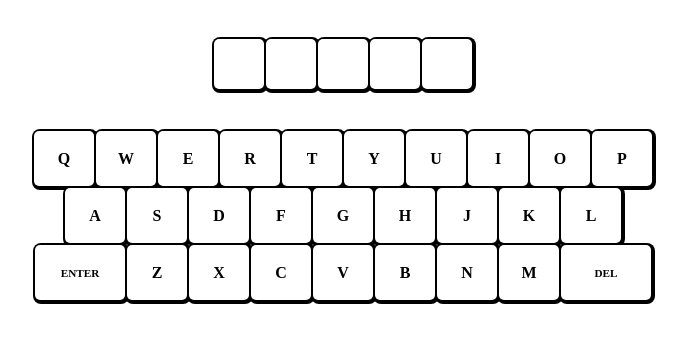
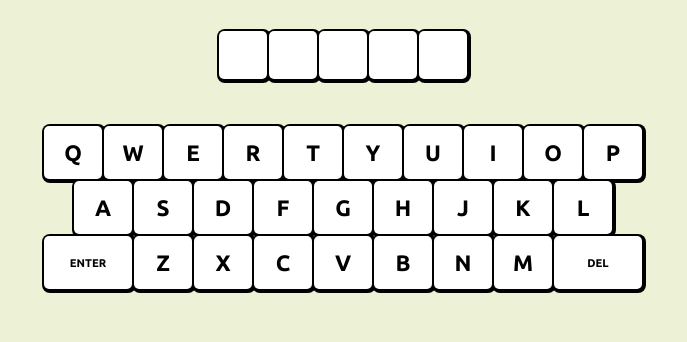
Before and after one commit to jdegeus/better-wordle, a Next.js app: page / in a window 1280 px wide. Shown: the top 342 px of the page, without its empty margins (297-984 px from the left). Built offline with nearby package versions, Linux system fonts and the light colour scheme.

Commit message:
changed font and color

```diff
--- /dev/null
+++ b/components/layout.jsx
@@ -0,0 +1,21 @@
+// import Navbar from './navbar';
+// import Footer from './footer';
+
+import { Ubuntu } from 'next/font/google';
+
+const ubuntu = Ubuntu({
+  subsets: ['latin'],
+  display: 'swap',
+  weight: ["300", "400", "500", "700"]
+});
+
+
+export default function Layout({ children }) {
+  return (
+    <>
+      {/* <Navbar /> */}
+      <main className={ubuntu.className}>{children}</main>
+      {/* <Footer /> */}
+    </>
+  );
+}
--- a/pages/_app.jsx
+++ b/pages/_app.jsx
@@ -1,5 +1,10 @@
-import { AppProps } from 'next/app'
+import '../style.css';
+import Layout from '../components/layout';
 
 export default function MyApp({ Component, pageProps }) {
-  return <Component {...pageProps} />
+  return (
+    <Layout>
+      <Component {...pageProps} />
+    </Layout>
+  );
 }
--- a/pages/styles.module.css
+++ b/pages/styles.module.css
@@ -24,6 +24,7 @@
     height: 55px;
     padding: 1px;
     max-width: 60px;
+    font-size: 1.4rem;
 }
 
 .keyboardChar span {
@@ -36,7 +37,7 @@
     background-color: white;
     cursor: pointer;
     text-transform: uppercase;
-    box-shadow: 1px 1px 0px 3px;
+    box-shadow: 1px 1px 0px 3px black;
 }
 
 .keyboardRow:last-child .keyboardChar:first-child {
@@ -52,7 +53,7 @@
 }
 
 #letterBoard {
-    padding: 30px 0 10px;
+    padding: 30px 0 15px;
 }
 
 .letterBoxesRow {
@@ -75,15 +76,16 @@
     text-transform: uppercase;
     font-weight: 700;
     border-radius: 5px;
-    box-shadow: 1px 1px 0 3px;
+    box-shadow: 1px 1px 0 3px black;
 }
 
 .CORRECT_SPOT span {
-    background-color: rgb(165, 255, 165);
+    background-color: #02cd75;
+    color: white;
 }
 
 .WRONG_SPOT span {
-    background-color: rgb(255, 243, 131);
+    background-color: #FFE569;
 }
 
 .NO_SPOT span {
@@ -91,7 +93,8 @@
 }
 
 .hasWon .letterBoxesRow:last-child span {
-    background-color: rgb(165, 255, 165);
+    background-color: #02cd75;
+    color: white;
 }
 
 .messageBox {
--- a/style.css
+++ b/style.css
@@ -4,5 +4,5 @@
 
 body {
     margin: 0;
-    background-color: #cccccc;
+    background-color: #EDF1D6;
 }
```
Also changed, not shown: app/layout.jsx (deleted, +0 -15 lines).
